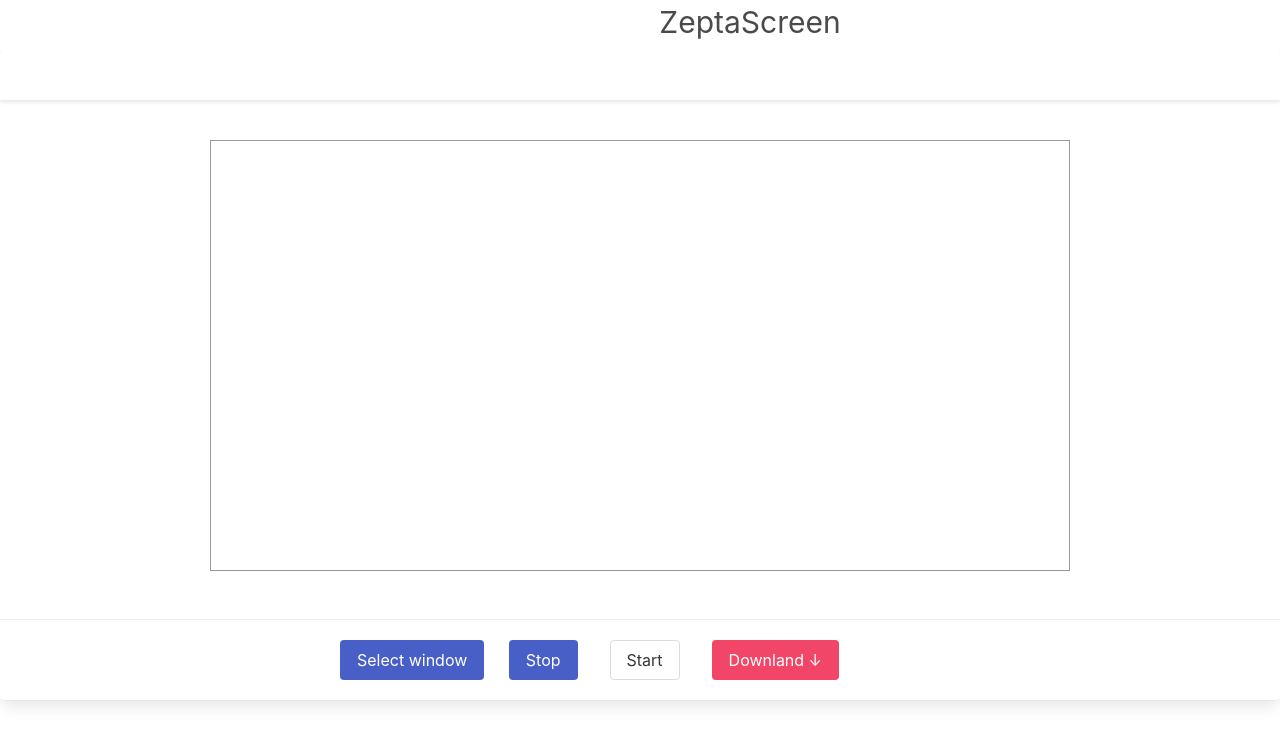
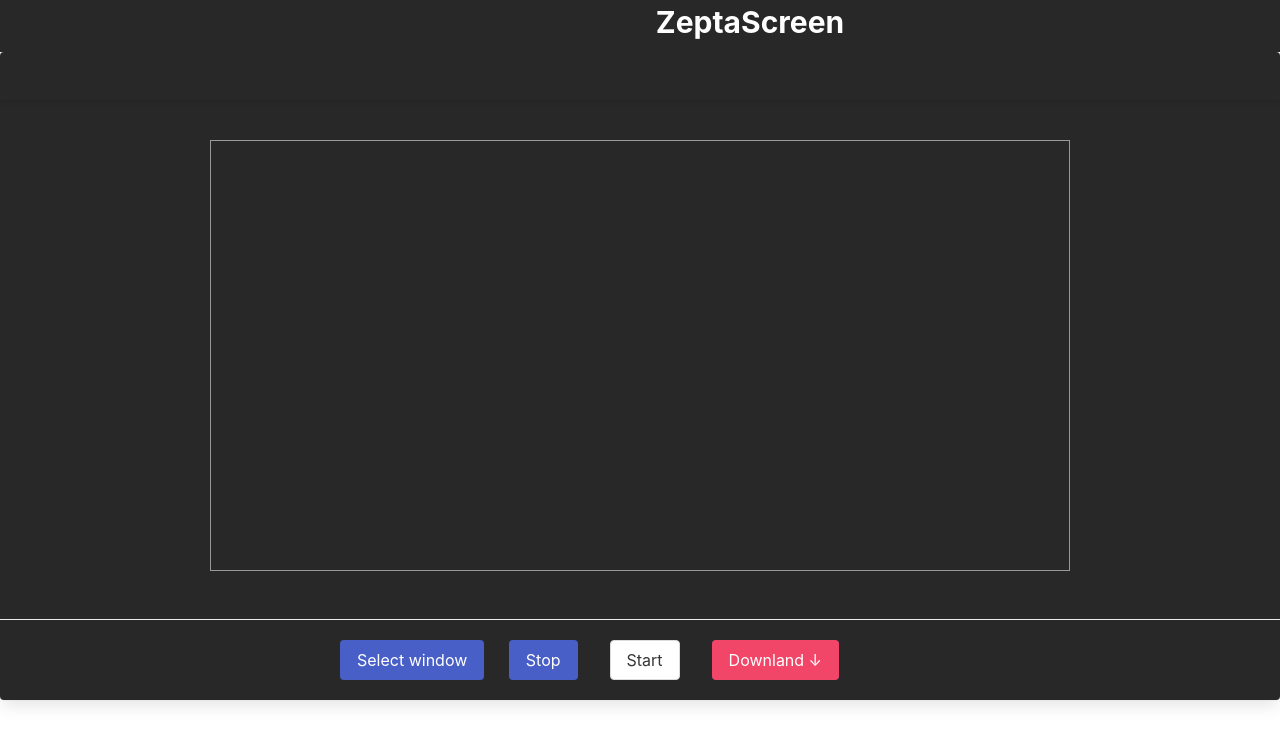
Before and after one commit to alex5250/ZeptaScreen, a plain HTML site: page index.html in a window 1280 px wide. Shown: the top 744 px of the page. Drawn offline with nearby package versions, Linux system fonts and the light colour scheme.

Commit message:
dark theme

```diff
--- /dev/null
+++ b/dark.css
@@ -0,0 +1,4 @@
+.card {
+
+background-color:#282828;
+}
--- a/index.html
+++ b/index.html
@@ -5,6 +5,7 @@
       <meta name="viewport" content="width=device-width, initial-scale=1.0">
       <title>Web Record APP</title>
       <script type="text/javascript" src="main.js"></script>
+	  <style type="text/css" src="dark.css"><style>
       <style type="text/css" src="https://cdn.jsdelivr.net/npm/cirrus-ui@0.5.5/dist/cirrus.min.css"></style>
       <link rel="stylesheet" href="https://cdn.jsdelivr.net/npm/bulma@0.9.1/css/bulma.min.css"  crossorigin="anonymous">
       <nav class="navbar" role="navigation" aria-label="main navigation">
@@ -81,6 +82,20 @@
                width: 50%;
                padding: 10px;
                }
+			   .card {
+
+background-color:#282828;
+}
+.navbar {
+background-color:#282828;
+
+}
+h1 {
+color :#ffffff;
+ font-weight: bold;
+}
+
+
             </style>
          </footer>
       </div>
```
